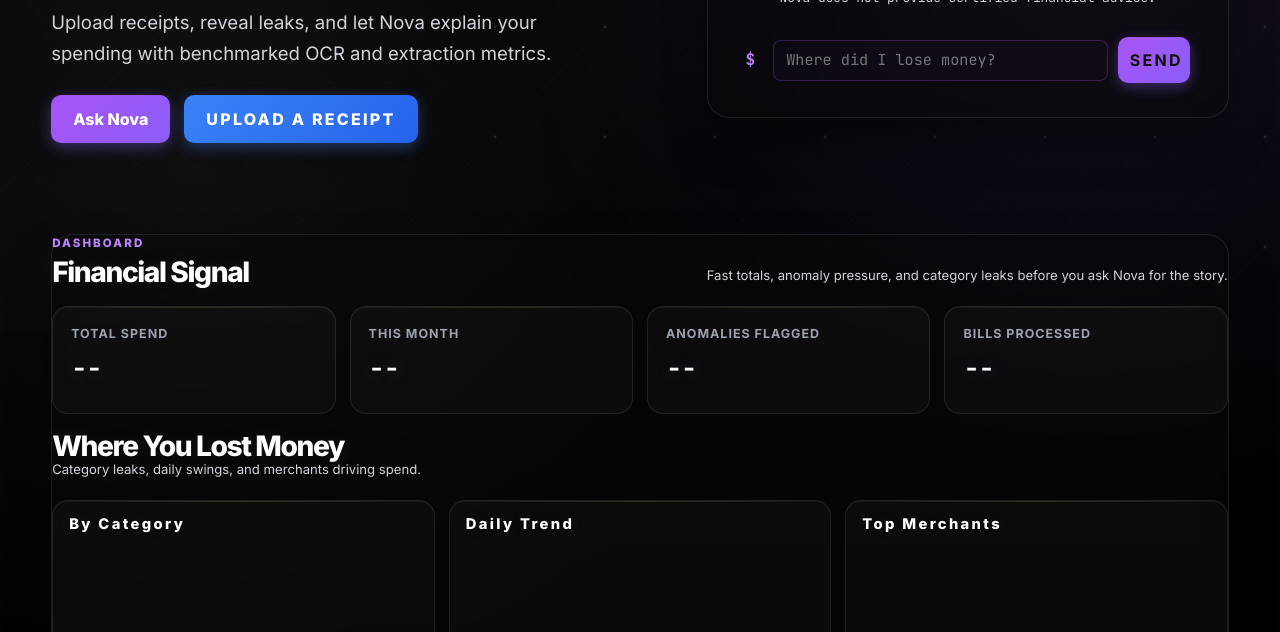
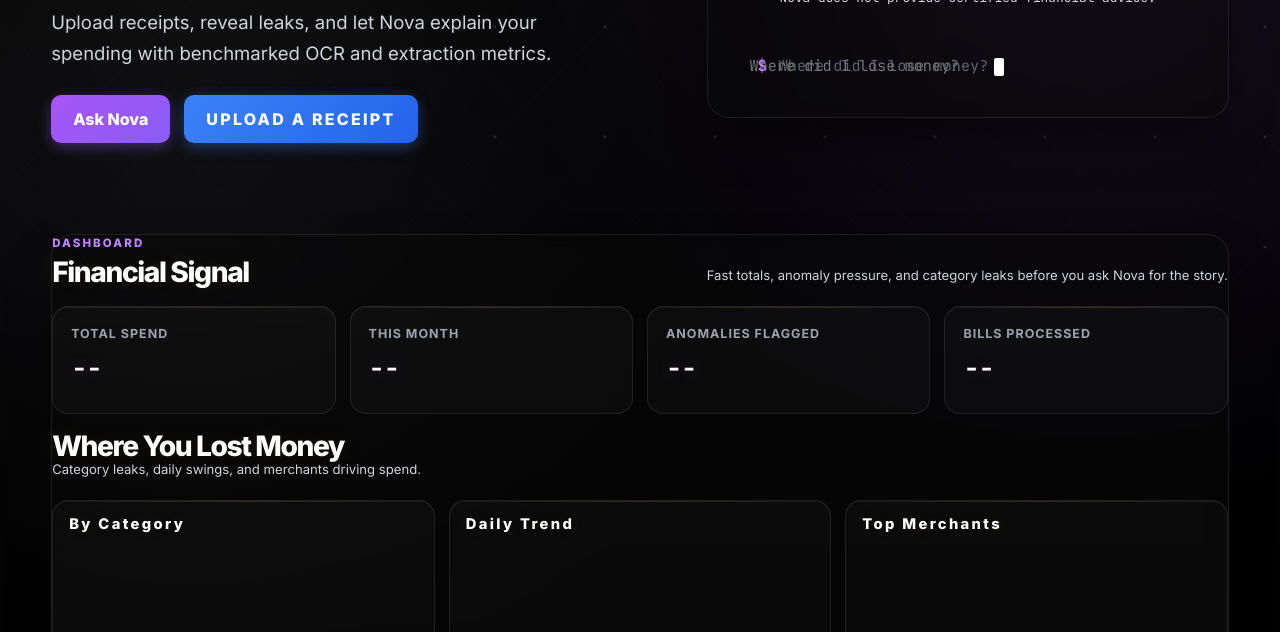
Before and after one commit to SleepyCinnabon17/FinSight--Financial-Intelligence-System, a website: page frontend/index.html in a window 1280 px wide. Shown: the part 468-1100 px from the top of the page. Drawn offline with nearby package versions, Linux system fonts and the light colour scheme; no server answers.

Commit message:
feat(nova): terminal prompt overlay, invisible input, block cursor

```diff
--- a/frontend/chat.js
+++ b/frontend/chat.js
@@ -17,6 +17,12 @@ const terminalEl = document.querySelector('.hero-terminal');
 const STATUS_CLASSES = ['idle', 'connected', 'error'];
 let activeStream = null;
 let lastMessage = '';
+
+// Prompt overlay elements (created once)
+let promptOverlay = null;
+let promptMirror = null;
+let promptPlaceholder = null;
+let promptCursor = null;
 
 function state() {
   return window.FinSightState;
@@ -97,6 +103,72 @@ export function setupChat() {
     console.error(err);
   }
 
+  // Create a visible prompt overlay that mirrors the invisible input's value
+  // and shows a block cursor. This keeps the native input (for form
+  // submissions and tests) but replaces the visual caret with a terminal
+  // style cursor and inline prompt text.
+  function ensurePromptOverlay() {
+    if (promptOverlay || !els.chatForm || !els.chatInput) return;
+    promptOverlay = document.createElement('div');
+    promptOverlay.className = 'prompt-overlay';
+
+    const symbol = document.createElement('span');
+    symbol.className = 'prompt-symbol';
+    symbol.textContent = '$';
+
+    const display = document.createElement('span');
+    display.className = 'prompt-display';
+
+    promptMirror = document.createElement('span');
+    promptMirror.className = 'prompt-mirror';
+
+    promptPlaceholder = document.createElement('span');
+    promptPlaceholder.className = 'prompt-placeholder';
+    promptPlaceholder.textContent = els.chatInput.placeholder || '';
+
+    promptCursor = document.createElement('span');
+    promptCursor.className = 'prompt-cursor';
+    // use a non-breaking space so block has width even on empty lines
+    promptCursor.textContent = '\u00A0';
+
+    display.appendChild(promptMirror);
+    display.appendChild(promptPlaceholder);
+    display.appendChild(promptCursor);
+
+    promptOverlay.appendChild(symbol);
+    promptOverlay.appendChild(display);
+
+    // Place overlay into the form (after input so it renders above)
+    els.chatForm.appendChild(promptOverlay);
+
+    // Keep the overlay interactive so clicks focus the real input
+    promptOverlay.addEventListener('click', (e) => {
+      e.stopPropagation();
+      els.chatInput.focus();
+    });
+
+    // Mirror input changes into the overlay
+    const updateMirror = () => {
+      const v = els.chatInput.value || '';
+      if (v.length === 0) {
+        promptMirror.textContent = '';
+        promptPlaceholder.style.display = '';
+      } else {
+        promptMirror.textContent = v;
+        promptPlaceholder.style.display = 'none';
+      }
+      // keep terminal scrolled to bottom when typing
+      try { scrollToLatest(); } catch (e) {}
+    };
+
+    // Update on input and on programmatic value changes
+    els.chatInput.addEventListener('input', updateMirror);
+    // initialize
+    updateMirror();
+  }
+
+  ensurePromptOverlay();
+
   els.chatForm.addEventListener('submit', async (event) => {
     event.preventDefault();
     const message = els.chatInput.value.trim();
@@ -115,8 +187,10 @@ export function setupChat() {
   // Make the terminal container act like a CLI: clicking anywhere focuses the input prompt.
   if (terminalEl) {
     terminalEl.addEventListener('click', (event) => {
-      // Avoid stealing focus when interacting with form controls or copy buttons
-      if (event.target.closest('#chat-form') || event.target.closest('.bubble-copy') || event.target.closest('button')) return;
+      // Avoid stealing focus when interacting with copy buttons or other
+      // actionable buttons, but allow clicks anywhere else (including the
+      // prompt area) to focus the invisible input.
+      if (event.target.closest('.bubble-copy') || event.target.closest('button')) return;
       els.chatInput.focus();
     });
   }
--- a/frontend/style.css
+++ b/frontend/style.css
@@ -4104,3 +4104,82 @@ html[data-theme="light"] .toast {
   padding: 4px 6px;
   font-size: 0.72rem;
 }
+
+/* Hide the pseudo-$ we used earlier and replace with a richer overlay prompt */
+.hero-terminal .chat-form::before {
+  display: none !important;
+}
+
+/* Make the native input visually invisible but still focusable and usable
+   for form submission and automated tests. The overlay displays the text
+   and the custom block cursor. */
+.hero-terminal #chat-input {
+  position: absolute;
+  inset: 0;
+  background: transparent !important;
+  border: none !important;
+  outline: none !important;
+  color: transparent !important;
+  caret-color: transparent !important;
+  padding: 8px 12px;
+  z-index: 1;
+}
+
+/* Remove visual send button (keeps DOM for tests but hides it visually).
+   The terminal UI will use Enter to submit like a real CLI. */
+.hero-terminal #chat-form button[type="submit"] {
+  display: none !important;
+}
+
+/* Prompt overlay mirrors the input value and shows a block cursor */
+.hero-terminal .prompt-overlay {
+  position: relative;
+  z-index: 3;
+  width: 100%;
+  display: flex;
+  align-items: center;
+  gap: 12px;
+  padding: 6px 8px;
+  pointer-events: auto;
+  font-family: "JetBrains Mono", var(--font-mono);
+  font-size: 0.95rem;
+  color: var(--text-primary);
+  white-space: pre-wrap;
+}
+
+.hero-terminal .prompt-symbol {
+  color: #c084fc;
+  font-weight: 700;
+  margin-left: 4px;
+}
+
+.hero-terminal .prompt-display {
+  display: inline-block;
+  min-height: 20px;
+}
+
+.hero-terminal .prompt-mirror {
+  white-space: pre-wrap;
+  color: var(--text-primary);
+}
+
+.hero-terminal .prompt-placeholder {
+  color: var(--text-muted);
+  opacity: 0.85;
+}
+
+.hero-terminal .prompt-cursor {
+  display: inline-block;
+  width: 10px;
+  height: 18px;
+  background: var(--text-primary);
+  border-radius: 2px;
+  margin-left: 6px;
+  vertical-align: text-bottom;
+  animation: terminal-blink 1s step-end infinite;
+}
+
+/* Ensure the bubble gutter for copy buttons remains consistent */
+.hero-terminal .bubble {
+  padding-left: 48px;
+}
```
